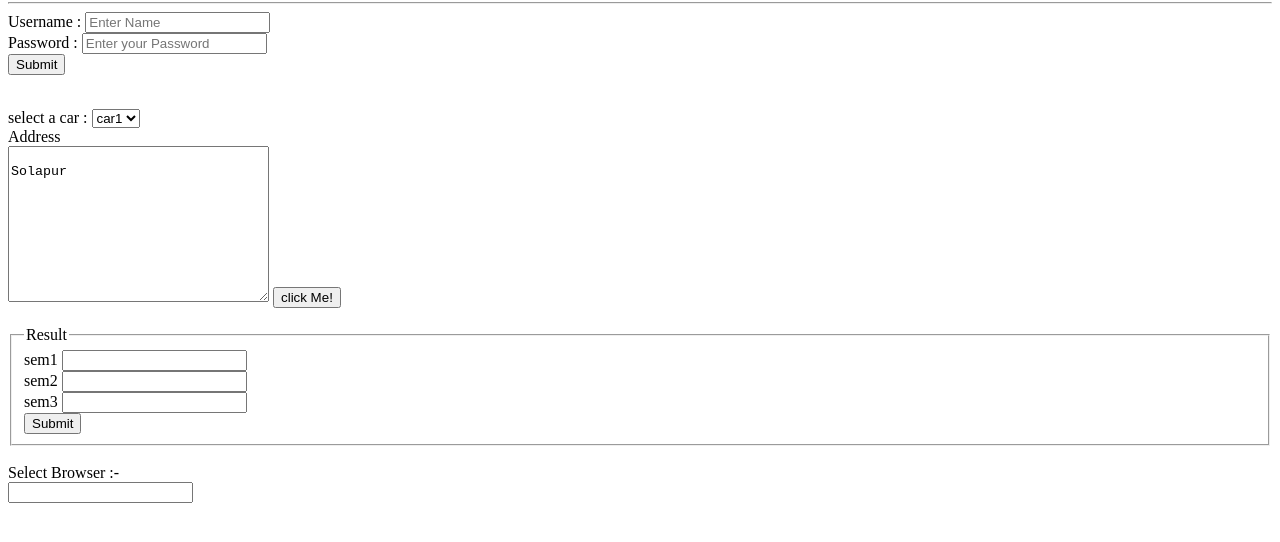
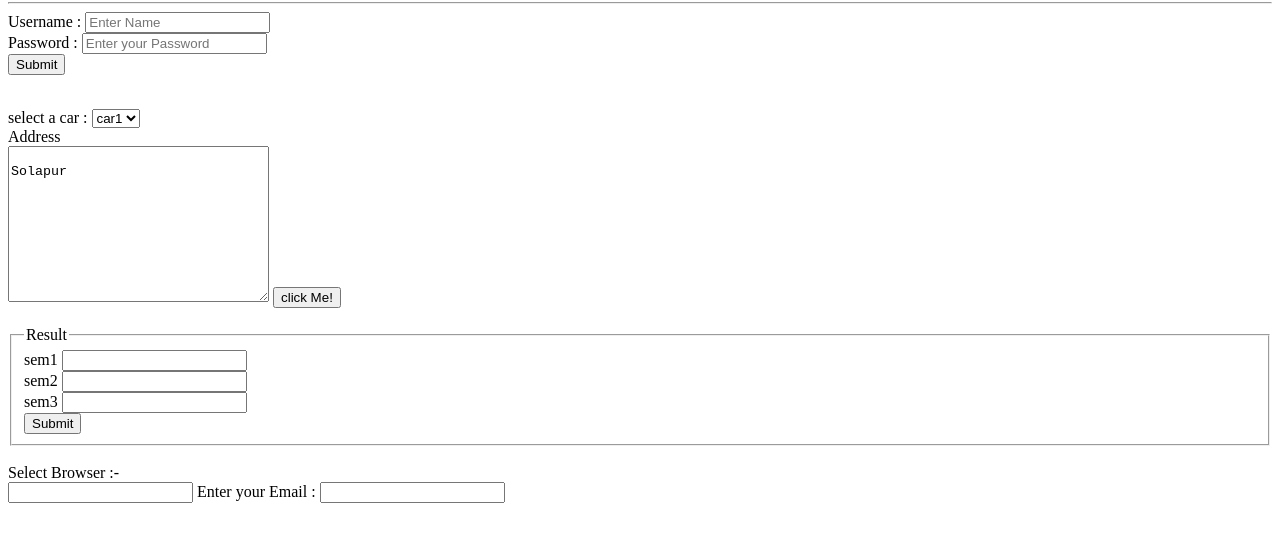
Before and after one commit to Sakhubai18/web-static-html-dabdjq, a plain HTML site: page index.html in a window 1280 px wide. Shown: the part 64-606 px from the top of the page. Drawn offline with Linux system fonts and the light colour scheme.

Commit message:
1 file modified

```diff
--- a/index.html
+++ b/index.html
@@ -57,5 +57,8 @@
       <option value="Firefox">Firefox</option>
       <option value="Mozilla">Mozzilla</option>
     </datalist>
+
+    <label for="email">Enter your Email :</label>
+    <input type="email" id="email" name="email" />
   </body>
 </html>
```
